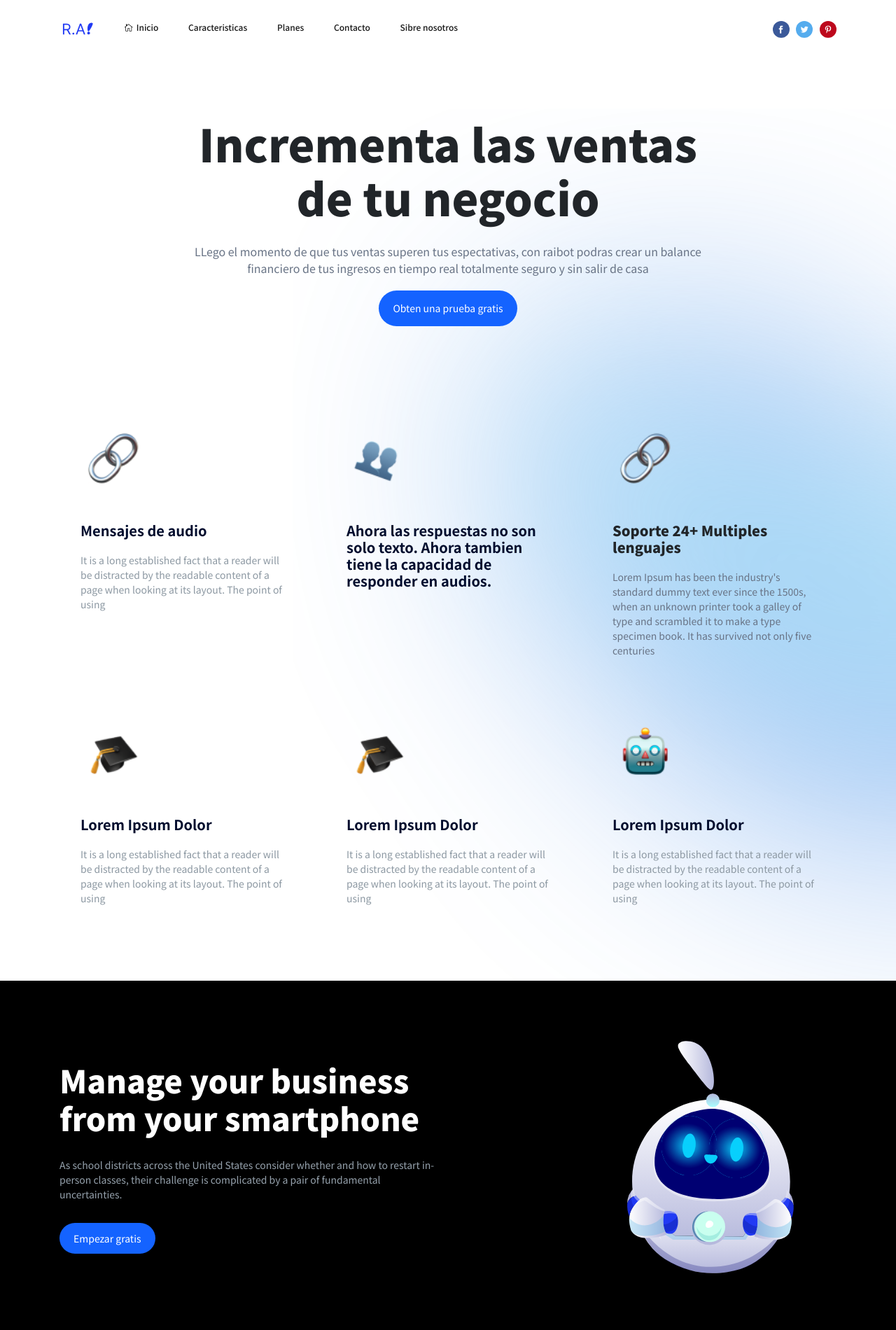
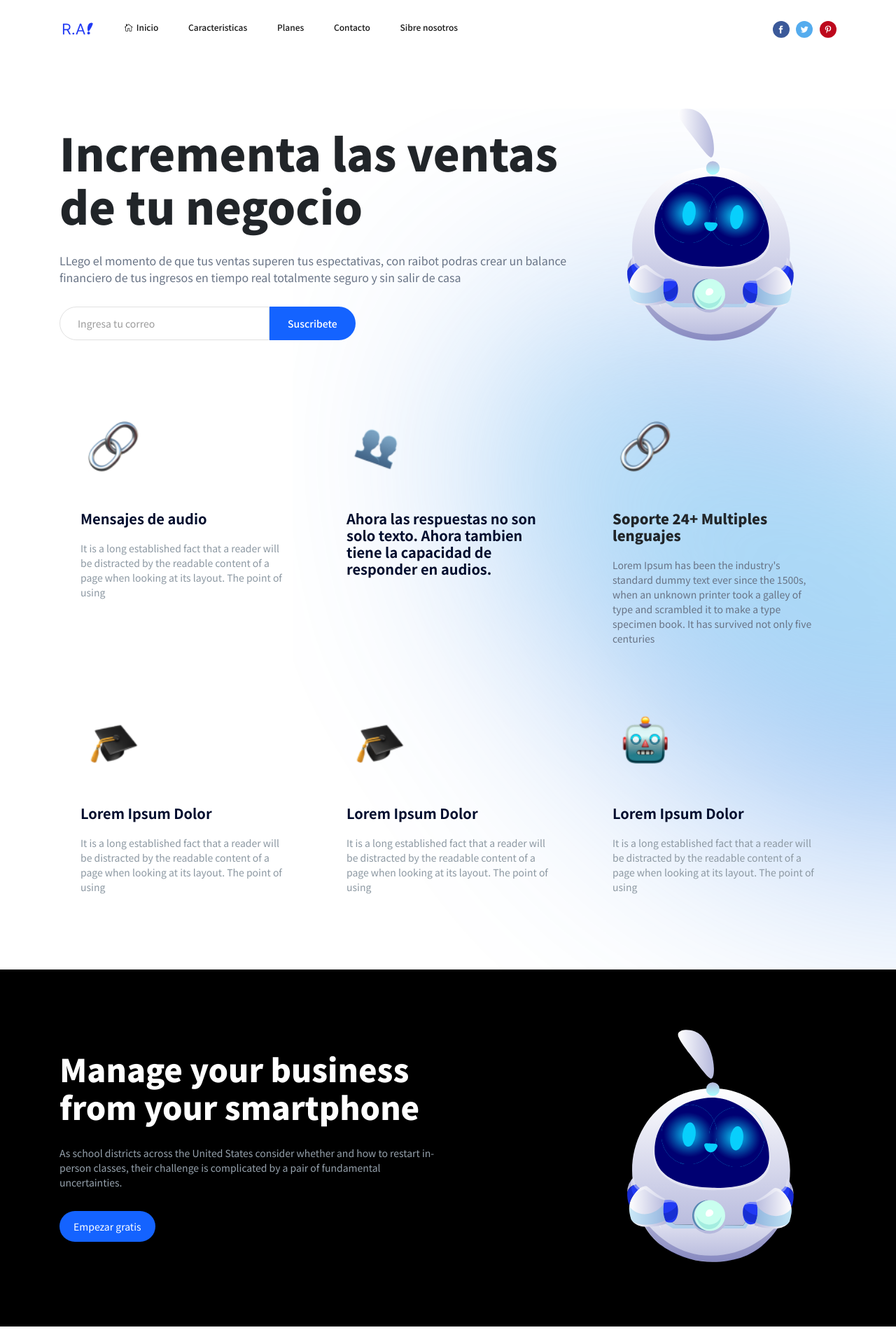
Before and after one commit to r-ai-bot/website, a plain HTML site: page index.html in a window 1280 px wide. Shown: the top 1900 px of the page at 70% size. Drawn offline with Linux system fonts and the light colour scheme.

Commit message:
Update index.html

```diff
--- a/index.html
+++ b/index.html
@@ -36,7 +36,7 @@
                             <li><a href="/"> <i class="elegant-icon icon_house_alt mr-5"></i>Inicio</a></li>
                             <li> <a href="#">Caracteristicas</a> </li>
                             <li> <a href="#">Planes</a> </li>
-                            <li> <a href="#">Contacto</a> </li>
+                            <li> <a href="https://api.whatsapp.com/send/?phone=51933927955&text=Estoy%20Interesado%20en%20sus%20servicios&type=phone_number&app_absent=0">Contacto</a> </li>
                             <li> <a href="#">Sibre nosotros</a> </li>
                         </ul>
                         <!--Mobile menu-->
@@ -50,9 +50,9 @@
                 </div>
                 <div class="float-right header-tools text-muted font-small">
                     <ul class="header-social-network d-inline-block list-inline">
-                        <li class="list-inline-item"><a class="social-icon fb text-xs-center" target="_blank" href="#"><i class="elegant-icon social_facebook"></i></a></li>
-                        <li class="list-inline-item"><a class="social-icon tw text-xs-center" target="_blank" href="#"><i class="elegant-icon social_twitter "></i></a></li>
-                        <li class="list-inline-item"><a class="social-icon pt text-xs-center" target="_blank" href="#"><i class="elegant-icon social_pinterest "></i></a></li>
+                        <li class="list-inline-item"><a class="social-icon fb text-xs-center" target="_blank" href="https://www.facebook.com/raichatbot"><i class="elegant-icon social_facebook"></i></a></li>
+                        <li class="list-inline-item"><a class="social-icon tw text-xs-center" target="_blank" href="https://www.facebook.com/raichatbot"><i class="elegant-icon social_twitter "></i></a></li>
+                        <li class="list-inline-item"><a class="social-icon pt text-xs-center" target="_blank" href="https://www.facebook.com/raichatbot"><i class="elegant-icon social_pinterest "></i></a></li>
                     </ul>
                 </div>
                 <div class="clearfix"></div>
@@ -65,15 +65,21 @@
         <!-- <img src="assets/imgs/bg/hero_blur_left.png" alt="" style="position: absolute; top: 130%; left: 0;"> -->
         <div class="featured-1" style="background-color: transparent;">
             <div class="container">
-                <div class="entry-header entry-header-style-1 mb-50">
-                    <center><img src="assets/imgs/theme/logo.svg" alt="" width="70" height="70" class="logo"></center>
-                    <center>
-                    <p class="text-muted"><span class="typewrite d-inline" data-period="2000" data-type='[ " Travel Blogger. ", "Content Writter. ", "Food Guides " ]'></span></p>
-                    <h2 style="font-size: 64px;">Incrementa las ventas de tu negocio</h2>
-                    <p class="text-muted pt-20 font-large">LLego el momento de que tus ventas superen tus espectativas, con raibot podras crear un balance financiero de tus ingresos en tiempo real totalmente seguro y sin salir de casa</p>
-                            <button class="btn-demo border-radius-10" type="submit">Obten una prueba gratis</button>
-                        </div>
-                </center>
+                <div class="row">
+                    <div class="col-lg-8 align-self-center">
+                        <center><img src="assets/imgs/theme/logo.svg" alt="" width="70" height="70" class="logo"></center>
+                        <p class="text-muted"><span class="typewrite d-inline" data-period="2000" data-type='[ " Travel Blogger. ", "Content Writter. ", "Food Guides " ]'></span></p>
+                        <h2 style="font-size: 64px;">Incrementa las ventas de tu negocio</h2>
+                        <p class="text-muted pt-20 font-large">LLego el momento de que tus ventas superen tus espectativas, con raibot podras crear un balance financiero de tus ingresos en tiempo real totalmente seguro y sin salir de casa</p>
+                                <form class="input-group form-subcriber mt-30 d-flex">
+                                    <input type="email" class="form-control bg-white font-small" placeholder="Ingresa tu correo">
+                                    <button class="btn bg-primary text-white" type="submit">Suscribete</button>
+                                </form>
+                            </div>
+                            <div class="col-lg-4 text-right d-none d-lg-block">
+                                <img src="assets/imgs/theme/logo.svg" alt="">
+                            </div>
+                    </div>
                 </div>
             </div>
         </div>
@@ -209,7 +215,7 @@
                             </p>
                             <div class="entry-meta align-items-center meta-2 font-small color-muted">
                                 <p class="mb-5">
-                                    <button class="btn-demo font-medium">Empezar gratis</button>
+                                    <button class="btn-demo font-medium"><a href="https://api.whatsapp.com/send/?phone=51933927955&text=Estoy%20Interesado%20en%20sus%20servicios&type=phone_number&app_absent=0" class="text-white">Empezar gratis</a></button>
                                 </p>
                             </div>
                         </div>
```
